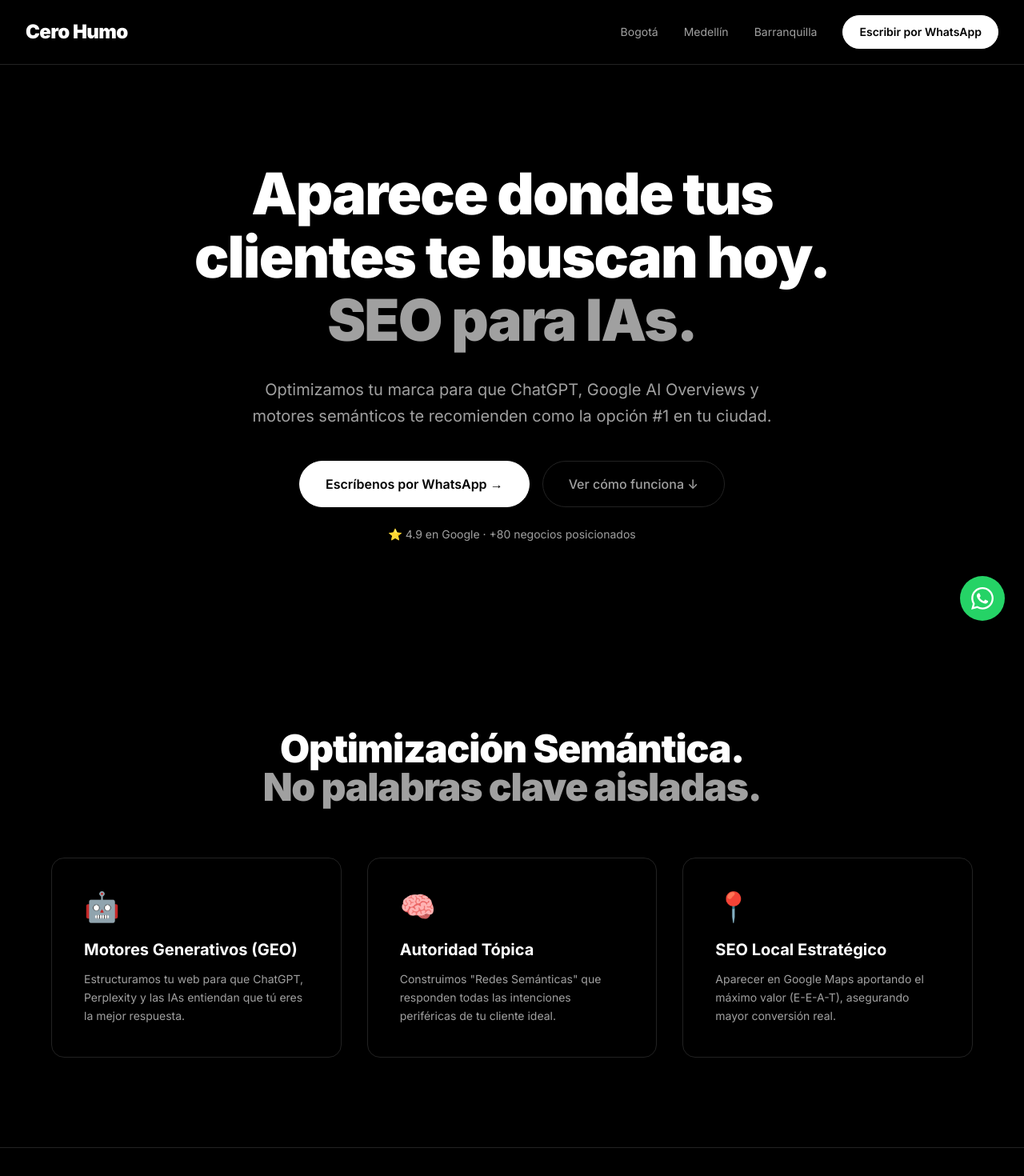
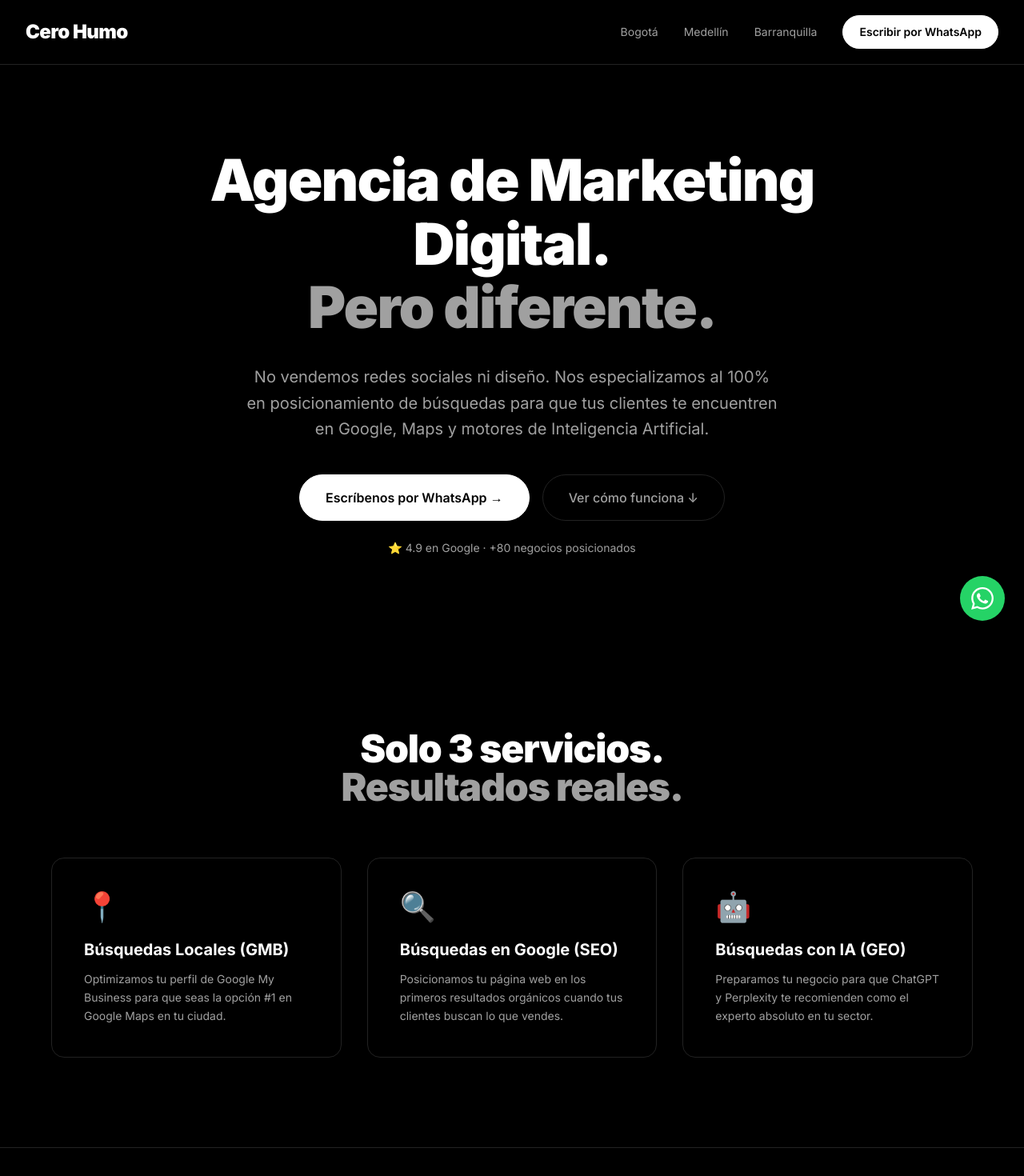
Before and after one commit to isabellaocampo2026-source/cerohumo, a Next.js app: page / in a window 1280 px wide. Shown: the top 1470 px of the page at 80% size. Built offline with nearby package versions, Linux system fonts and the light colour scheme.

Commit message:
feat: implement Trojan Horse 3-pillar search strategy copy on Home Page

```diff
--- a/src/app/page.tsx
+++ b/src/app/page.tsx
@@ -24,12 +24,12 @@
       <section className="min-h-[90vh] flex items-center justify-center px-4">
         <div className="max-w-4xl mx-auto text-center">
           <h1 className="text-4xl sm:text-5xl md:text-7xl font-black tracking-tight leading-[1.1] animate-fade-in-up">
-            Aparece donde tus clientes te buscan hoy.
+            Agencia de Marketing Digital.
             <br />
-            <span className="text-muted">SEO para IAs.</span>
+            <span className="text-muted">Pero diferente.</span>
           </h1>
           <p className="mt-6 sm:mt-8 text-lg sm:text-xl text-muted max-w-2xl mx-auto leading-relaxed animate-fade-in-up delay-100">
-            Optimizamos tu marca para que ChatGPT, Google AI Overviews y motores semánticos te recomienden como la opción #1 en tu ciudad.
+            No vendemos redes sociales ni diseño. Nos especializamos al 100% en posicionamiento de búsquedas para que tus clientes te encuentren en Google, Maps y motores de Inteligencia Artificial.
           </p>
           <div className="mt-8 sm:mt-10 flex flex-col sm:flex-row gap-4 justify-center animate-fade-in-up delay-200">
             <a
@@ -57,26 +57,26 @@
       <AnimatedSection id="que-hacemos" className="py-20 sm:py-28 px-4">
         <div className="max-w-6xl mx-auto">
           <h2 className="text-3xl sm:text-4xl md:text-5xl font-black text-center tracking-tight">
-            Optimización Semántica.
+            Solo 3 servicios.
             <br />
-            <span className="text-muted">No palabras clave aisladas.</span>
+            <span className="text-muted">Resultados reales.</span>
           </h2>
           <div className="mt-12 sm:mt-16 grid grid-cols-1 md:grid-cols-3 gap-6 sm:gap-8">
             {[
               {
-                icon: "🤖",
-                title: "Motores Generativos (GEO)",
-                text: "Estructuramos tu web para que ChatGPT, Perplexity y las IAs entiendan que tú eres la mejor respuesta.",
+                icon: "📍",
+                title: "Búsquedas Locales (GMB)",
+                text: "Optimizamos tu perfil de Google My Business para que seas la opción #1 en Google Maps en tu ciudad.",
               },
               {
-                icon: "🧠",
-                title: "Autoridad Tópica",
-                text: "Construimos \"Redes Semánticas\" que responden todas las intenciones periféricas de tu cliente ideal.",
+                icon: "🔍",
+                title: "Búsquedas en Google (SEO)",
+                text: "Posicionamos tu página web en los primeros resultados orgánicos cuando tus clientes buscan lo que vendes.",
               },
               {
-                icon: "📍",
-                title: "SEO Local Estratégico",
-                text: "Aparecer en Google Maps aportando el máximo valor (E-E-A-T), asegurando mayor conversión real.",
+                icon: "🤖",
+                title: "Búsquedas con IA (GEO)",
+                text: "Preparamos tu negocio para que ChatGPT y Perplexity te recomienden como el experto absoluto en tu sector.",
               },
             ].map((card, i) => (
               <div
```
